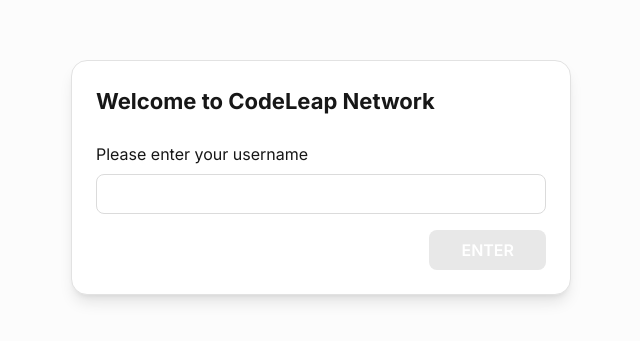
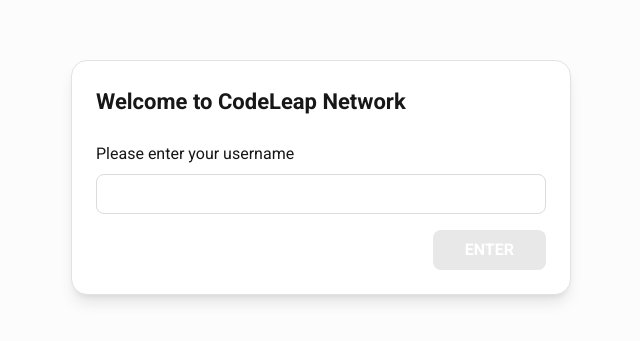
Before and after one commit to joaom00/codeleap, a Next.js app: page /signup in a window 1280 px wide. Shown: the part 223-564 px from the top of the page, without its empty margins (319-959 px from the left). Built offline with nearby package versions, Linux system fonts and the light colour scheme.

Commit message:
chore: refinements on ui

```diff
--- a/package.json
+++ b/package.json
@@ -18,12 +18,15 @@
     "@types/react": "18.0.33",
     "@types/react-dom": "18.0.11",
     "autoprefixer": "10.4.14",
+    "clsx": "^1.2.1",
+    "date-fns": "^2.29.3",
     "eslint": "8.38.0",
     "eslint-config-next": "13.3.0",
     "next": "13.3.0",
     "postcss": "8.4.21",
     "react": "18.2.0",
     "react-dom": "18.2.0",
+    "react-textarea-autosize": "^8.4.1",
     "tailwindcss": "3.3.1",
     "typescript": "5.0.4"
   },
--- a/src/components/CreatePostForm.tsx
+++ b/src/components/CreatePostForm.tsx
@@ -1,6 +1,8 @@
+import React from 'react'
 import { useCreatePost } from '@/queries/posts'
-import React from 'react'
-import { Spinner } from './Spinner'
+import { Spinner } from '@/components/Spinner'
+import { Textarea } from '@/components/Textarea'
+import { Label } from '@/components/Label'
 
 export const CreatPostForm = () => {
   const postCreateMutation = useCreatePost()
@@ -23,24 +25,25 @@
 
   return (
     <form className="border border-gray-6 p-6 rounded-lg" onSubmit={handleSubmit}>
-      <h2 className="text-xl font-semibold">What&apos;s on your mind?</h2>
+      <h2 className="text-xl font-bold">What&apos;s on your mind?</h2>
 
       <div className="flex flex-col gap-6 mt-6">
-        <div className="flex flex-col">
-          <label htmlFor="title">Title</label>
+        <div className="flex flex-col gap-2">
+          <Label htmlFor="title">Title</Label>
           <input
             id="title"
-            className="h-10 rounded-lg border border-gray-7 mt-2 px-2"
+            placeholder="Hello world"
+            className="h-10 rounded-lg border border-gray-7 p-2 placeholder:text-gray-11 text-sm"
             value={title}
             onChange={(event) => setTitle(event.currentTarget.value)}
           />
         </div>
 
-        <div className="flex flex-col">
-          <label htmlFor="content">Content</label>
-          <textarea
+        <div className="flex flex-col gap-2">
+          <Label htmlFor="content">Content</Label>
+          <Textarea
             id="content"
-            className="h-10 rounded-lg border border-gray-7 mt-2 px-2"
+            placeholder="Content here"
             value={content}
             onChange={(event) => setContent(event.currentTarget.value)}
           />
--- /dev/null
+++ b/src/components/Label.tsx
@@ -0,0 +1,22 @@
+import clsx from 'clsx'
+import React from 'react'
+
+type LabelElement = React.ElementRef<'label'>
+type LabelProps = React.ComponentPropsWithoutRef<'label'>
+
+export const Label = React.forwardRef<LabelElement, LabelProps>((props, forwardedRef) => {
+  return (
+    <label
+      {...props}
+      className={clsx('w-max', props.className)}
+      onMouseDown={(event) => {
+        props.onMouseDown?.(event)
+        // prevent text selection when double clicking label
+        if (event.detail > 1) event.preventDefault()
+      }}
+      ref={forwardedRef}
+    />
+  )
+})
+
+Label.displayName = 'Label'
--- /dev/null
+++ b/src/components/Textarea.tsx
@@ -0,0 +1,24 @@
+import React from 'react'
+import TextareaAutosize from 'react-textarea-autosize'
+import { clsx } from 'clsx'
+
+type TextareaElement = React.ElementRef<typeof TextareaAutosize>
+type TextareaProps = React.ComponentPropsWithoutRef<typeof TextareaAutosize>
+
+export const Textarea = React.forwardRef<TextareaElement, TextareaProps>((props, forwardedRef) => {
+  const { minRows = 3, maxRows = 12, className, ...textAreaProps } = props
+  return (
+    <TextareaAutosize
+      minRows={minRows}
+      maxRows={maxRows}
+      className={clsx(
+        'border border-gray-7 text-sm rounded-lg p-2 resize-none placeholder:text-gray-11',
+        className,
+      )}
+      {...textAreaProps}
+      ref={forwardedRef}
+    />
+  )
+})
+
+Textarea.displayName = 'Textarea'
--- a/src/pages/_app.tsx
+++ b/src/pages/_app.tsx
@@ -1,23 +1,15 @@
 import '@/styles/globals.css'
 import React from 'react'
 import type { AppProps } from 'next/app'
-import { Inter } from 'next/font/google'
 import { Hydrate, QueryClient, QueryClientProvider } from '@tanstack/react-query'
 import { ReactQueryDevtools } from '@tanstack/react-query-devtools'
-
-const inter = Inter({
-  subsets: ['latin'],
-  variable: '--font-inter',
-})
 
 export default function App({ Component, pageProps }: AppProps) {
   const [queryClient] = React.useState(() => new QueryClient())
   return (
     <QueryClientProvider client={queryClient}>
       <Hydrate state={pageProps.dehydratedState}>
-        <div className={`${inter.variable} font-sans`}>
-          <Component {...pageProps} />
-        </div>
+        <Component {...pageProps} />
       </Hydrate>
       <ReactQueryDevtools />
     </QueryClientProvider>
--- a/src/pages/_document.tsx
+++ b/src/pages/_document.tsx
@@ -3,7 +3,14 @@
 export default function Document() {
   return (
     <Html lang="en">
-      <Head />
+      <Head>
+        <link rel="preconnect" href="https://fonts.googleapis.com" />
+        <link rel="preconnect" href="https://fonts.gstatic.com" crossOrigin="" />
+        <link
+          href="https://fonts.googleapis.com/css2?family=Roboto:wght@400;500;700&display=swap"
+          rel="stylesheet"
+        />
+      </Head>
       <body>
         <Main />
         <NextScript />
--- a/src/pages/index.tsx
+++ b/src/pages/index.tsx
@@ -5,6 +5,7 @@
 import { CreatPostForm } from '@/components/CreatePostForm'
 import { QueryClient, dehydrate } from '@tanstack/react-query'
 import { getPosts } from '@/queries/posts/list'
+import { formatDistanceToNow } from 'date-fns'
 
 export default function Home() {
   const postsQuery = usePosts()
@@ -25,12 +26,18 @@
                 <h3 className="text-xl font-semibold">{post.title}</h3>
                 <div className="flex items-center gap-6">
                   <DeleteDialog id={post.id}>
-                    <button aria-label={`Delete ${post.title} post`}>
+                    <button
+                      aria-label={`Delete ${post.title} post`}
+                      className="hover:bg-primary-400 w-8 h-8 flex items-center justify-center rounded-md duration-150"
+                    >
                       <TrashIcon aria-hidden width={24} height={24} />
                     </button>
                   </DeleteDialog>
                   <EditDialog id={post.id}>
-                    <button aria-label={`Edit ${post.title} post`}>
+                    <button
+                      aria-label={`Edit ${post.title} post`}
+                      className="hover:bg-primary-400 w-8 h-8 flex items-center justify-center rounded-md duration-150"
+                    >
                       <Pencil2Icon aria-hidden width={24} height={24} />
                     </button>
                   </EditDialog>
@@ -39,9 +46,11 @@
               <div className="p-6 flex flex-col gap-4">
                 <div className="flex items-center justify-between">
                   <p className="text-lg font-bold text-gray-11">@{post.username}</p>
-                  <p className="text-lg text-gray-11">{post.created_datetime}</p>
+                  <p className="text-lg text-gray-11">
+                    {formatDistanceToNow(new Date(post.created_datetime), { addSuffix: true })}
+                  </p>
                 </div>
-                <p>{post.content}</p>
+                <p className="whitespace-pre-wrap text-lg">{post.content}</p>
               </div>
             </li>
           ))}
--- a/src/pages/signup.tsx
+++ b/src/pages/signup.tsx
@@ -1,5 +1,6 @@
+import React from 'react'
 import { useRouter } from 'next/router'
-import React from 'react'
+import { Label } from '@/components/Label'
 
 export default function SignUp() {
   const [value, setValue] = React.useState('')
@@ -16,7 +17,7 @@
         <h1 className="text-[1.375rem] font-bold mb-6">Welcome to CodeLeap Network</h1>
 
         <form onSubmit={handleSubmit}>
-          <label htmlFor="name">Please enter your username</label>
+          <Label htmlFor="name">Please enter your username</Label>
           <input
             id="name"
             name="name"
--- a/src/styles/globals.css
+++ b/src/styles/globals.css
@@ -22,7 +22,6 @@
 }
 
 body {
-  font-family: var(--font-inter);
   color: hsl(var(--gray12));
   background-color: hsl(var(--gray1));
 }
--- a/tailwind.config.js
+++ b/tailwind.config.js
@@ -10,14 +10,14 @@
   theme: {
     extend: {
       fontFamily: {
-        sans: ['var(--font-inter)', ...fontFamily.sans],
-      },
-      backgroundImage: {
-        'gradient-radial': 'radial-gradient(var(--tw-gradient-stops))',
-        'gradient-conic': 'conic-gradient(from 180deg at 50% 50%, var(--tw-gradient-stops))',
+        sans: ['Roboto', ...fontFamily.sans],
       },
       colors: {
-        primary: '#7695EC',
+        primary: {
+          DEFAULT: 'hsl(224 76% 69% / <alpha-value>)',
+          400: 'hsl(224 76% 75% / <alpha-value>)',
+          500: 'hsl(224 76% 69% / <alpha-value>)',
+        },
         gray: {
           1: 'hsl(var(--gray1) / <alpha-value>)',
           2: 'hsl(var(--gray2) / <alpha-value>)',
@@ -38,14 +38,24 @@
           from: { opacity: 0 },
           to: { opacity: 1 },
         },
+        overlayHide: {
+          from: { opacity: 1 },
+          to: { opacity: 0 },
+        },
         contentShow: {
           from: { opacity: 0, transform: 'translate(-50%, -48%) scale(0.96)' },
           to: { opacity: 1, transform: 'translate(-50%, -50%) scale(1)' },
         },
+        contentHide: {
+          from: { opacity: 1, transform: 'translate(-50%, -50%) scale(1)' },
+          to: { opacity: 0, transform: 'translate(-50%, -48%) scale(0.96)' },
+        },
       },
       animation: {
         overlayShow: 'overlayShow 150ms cubic-bezier(0.16, 1, 0.3, 1)',
+        overlayHide: 'overlayHide 150ms cubic-bezier(0.16, 1, 0.3, 1)',
         contentShow: 'contentShow 150ms cubic-bezier(0.16, 1, 0.3, 1)',
+        contentHide: 'contentHide 150ms cubic-bezier(0.16, 1, 0.3, 1)',
       },
     },
   },
```
Also changed, not shown: src/components/DeleteAlertDialog.tsx (+10 -6 lines), src/components/EditDialog.tsx (+16 -11 lines), 1 other file (tests, documents, lock files or other folders).
